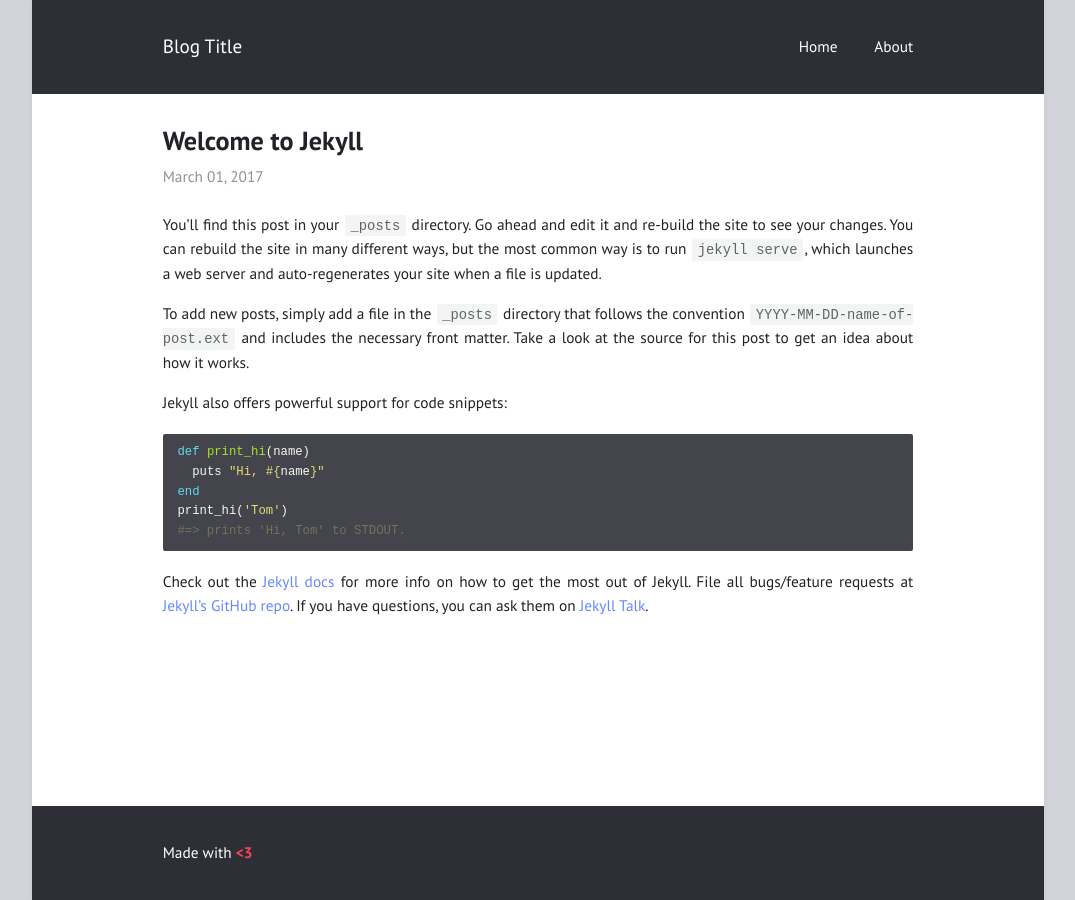
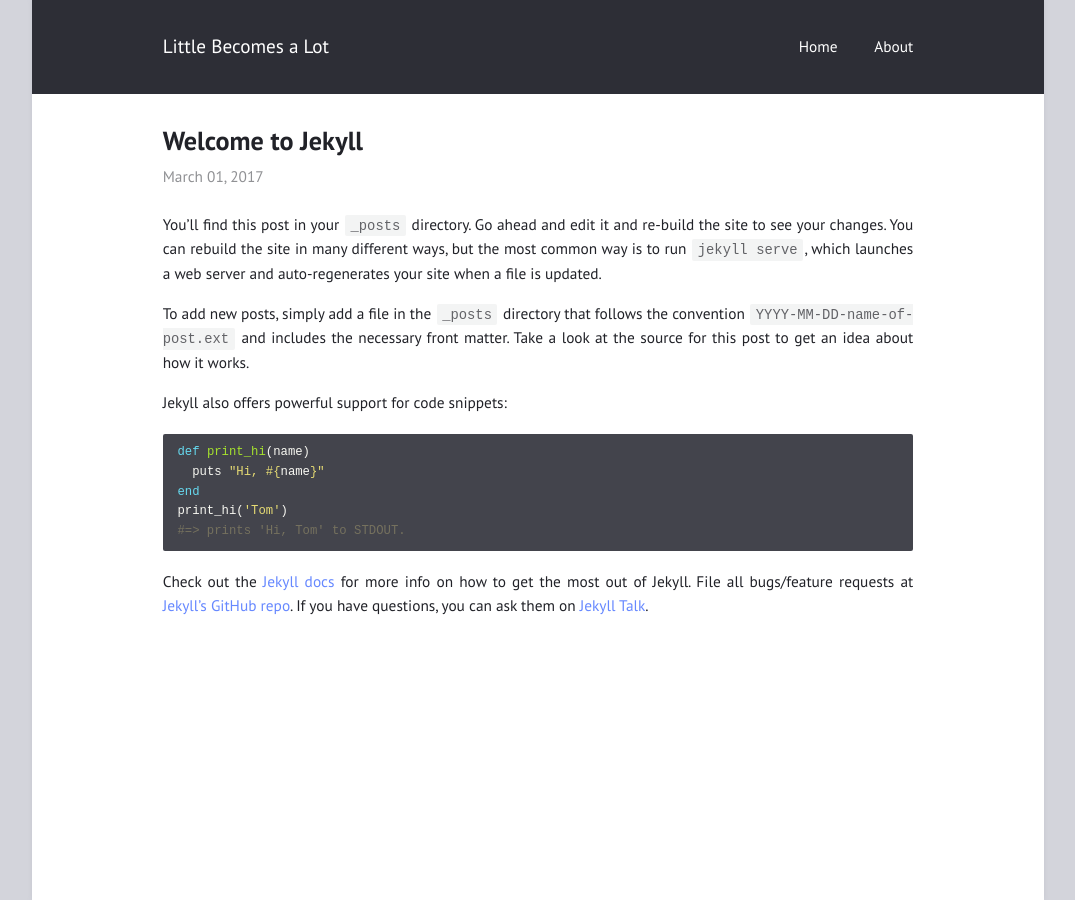
Before and after one commit to shin8mths/Blog_Little-Becomes-a-Lot, a Jekyll site: the page built from _posts/2017-03-01-welcome-to-jekyll.md, in a window 1280 px wide. Shown: the whole page, without its empty margins (102-1177 px from the left). Built offline with Jekyll 4.4.1, drawn with Linux system fonts in a browser that asks for light colours.

Commit message:
Update _config.yml

```diff
--- a/_config.yml
+++ b/_config.yml
@@ -1,8 +1,8 @@
-title: "Blog Title"
-author: "Blog Author"
-description: "Made with <b style=\"color: #f45;\">&lt;3</b>"
+title: "Little Becomes a Lot"
+author: "Shin8"
+description: "小さなヒントが大きな富になる!?"
 permalink: /:title/
-lang: "en"
+lang: "ja"
 excerpt_separator: "\n\n\n"
 date_format: "%B %d, %Y"
 
@@ -19,10 +19,10 @@ navigation:                # accepts {file, title, url, icon, sidebaricon}
   - {file: "index.html"}
   - {file: "README.md"}
 
-external:                  # shows a footer with social links - for available icons see fontawesome.com/icons
-  - {title: Mail, icon: envelope, url: "mailto:niklasbuschmann@users.noreply.github.com"}
-  - {title: Github, icon: github, url: "https://github.com/niklasbuschmann/contrast"}
-  - {title: Subscribe, icon: rss, url: "/feed.xml"}
+# external:                  # shows a footer with social links - for available icons see fontawesome.com/icons
+#   - {title: Mail, icon: envelope, url: "mailto:niklasbuschmann@users.noreply.github.com"}
+#   - {title: Github, icon: github, url: "https://github.com/niklasbuschmann/contrast"}
+#   - {title: Subscribe, icon: rss, url: "/feed.xml"}
 
 comments:
 #  disqus_shortname: ""    # see https://disqus.com/
```
